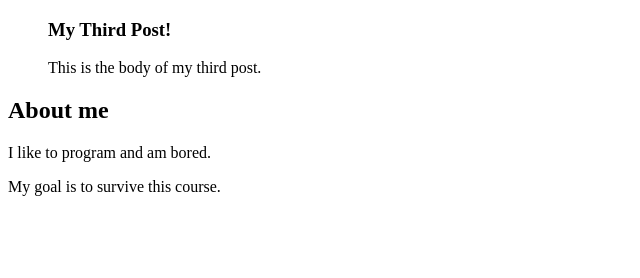
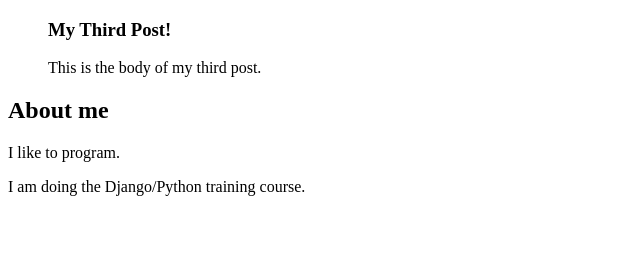
Before and after one commit to JHallSTGC/Django_Training_Blog, a Django app: page / in a window 1280 px wide. Shown: the part 522-800 px from the top of the page, without its empty margins (0-640 px from the left). Run offline with Django 5.2, Linux system fonts and the light colour scheme.

Commit message:
Update index.html

```diff
--- a/blog/templates/blog/index.html
+++ b/blog/templates/blog/index.html
@@ -28,10 +28,10 @@
     <section class="about">
         <h2>About me</h2>
         <p>
-            I like to program and am bored.
+            I like to program.
         </p>
         <p>
-            My goal is to survive this course.
+            I am doing the Django/Python training course.
         </p>
     </section>
 {% endblock %}
```
